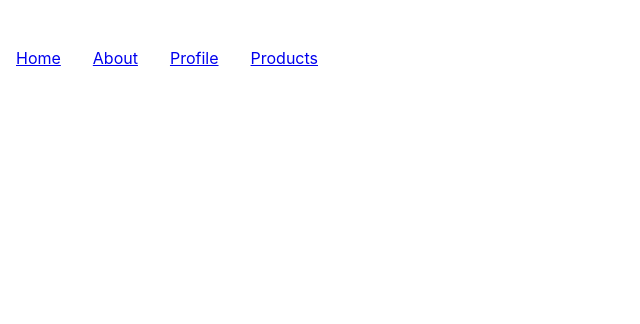
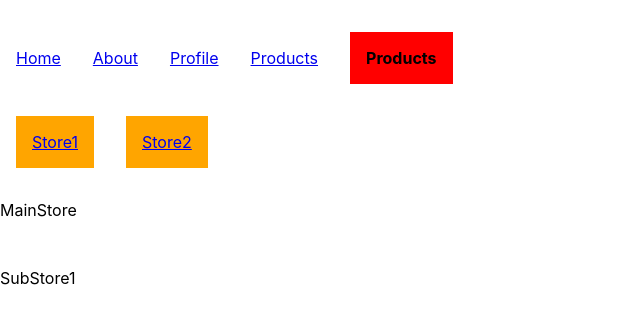
Before and after one commit to awais627/react-router-component, a React (Create React App) app in the folder my-app/: page /store/store1 in a window 1280 px wide. Shown: the top 324 px of the page, without its empty margins (0-640 px from the left). Built offline with nearby package versions, Linux system fonts and the light colour scheme.

Commit message:
Nested Routes without Map function in Component

```diff
--- /dev/null
+++ b/my-app/src/components/NextedMap.tsx
@@ -0,0 +1,20 @@
+import { Route, Routes } from "react-router-dom";
+import React, { FC } from "react";
+import { IRoutes, routes } from "./myRoutes";
+import MapMain from "./mapMain";
+
+interface IMapMainProps {
+  routes: IRoutes[];
+  FComponent: FC;
+}
+
+const Nested: FC<IMapMainProps> = ({ routes, FComponent }) => {
+  return (
+    <>
+      {routes.map(({ path, Component, route }) =>
+        route && Component == FComponent ? <MapMain routes={route} /> : ""
+      )}
+    </>
+  );
+};
+export default Nested;
--- /dev/null
+++ b/my-app/src/components/mainStore.tsx
@@ -0,0 +1,19 @@
+import { Link, Outlet } from "react-router-dom";
+import React from "react";
+import { routes } from "./myRoutes";
+import Nested from "./NextedMap";
+
+const MainStore = () => {
+  return (
+    <>
+      <nav className={"sub"}>
+        <Link to="store1">Store1</Link>
+        <Link to="store2">Store2</Link>
+      </nav>
+      <div>MainStore</div>
+      <Nested routes={routes} FComponent={MainStore} />
+      <Outlet />
+    </>
+  );
+};
+export default MainStore;
--- a/my-app/src/components/myRoutes.ts
+++ b/my-app/src/components/myRoutes.ts
@@ -6,6 +6,9 @@ import Featured from "./features";
 import Confirmed from "./confirm";
 import Profile from "./profile";
 import { FC } from "react";
+import MainStore from "./mainStore";
+import SubStore1 from "./subStore1";
+import SubStore2 from "./subStore2";
 
 export interface IRoutes {
   path: string;
@@ -44,4 +47,18 @@ export const routes: IRoutes[] = [
       },
     ],
   },
+  {
+    path: "/store/*",
+    Component: MainStore,
+    route: [
+      {
+        path: "store1",
+        Component: SubStore1,
+      },
+      {
+        path: "store2",
+        Component: SubStore2,
+      },
+    ],
+  },
 ];
--- a/my-app/src/components/navbar.tsx
+++ b/my-app/src/components/navbar.tsx
@@ -1,4 +1,4 @@
-import {NavLink} from "react-router-dom";
+import { NavLink } from "react-router-dom";
 
 const Navbar = () => {
   return (
@@ -7,7 +7,8 @@ const Navbar = () => {
       <NavLink to="./about">About</NavLink>
       <NavLink to="./profile">Profile</NavLink>
       <NavLink to="./products">Products</NavLink>
+      <NavLink to="./store">Products</NavLink>
     </>
-    )
-}
-export default Navbar
+  );
+};
+export default Navbar;
--- a/my-app/src/components/products.tsx
+++ b/my-app/src/components/products.tsx
@@ -2,6 +2,7 @@ import { Link, Outlet, Route, Routes } from "react-router-dom";
 import MapMain from "./mapMain";
 import { routes } from "./myRoutes";
 import React from "react";
+import Nested from "./NextedMap";
 
 const Products = () => {
   return (
@@ -13,9 +14,7 @@ const Products = () => {
         <Link to="featured">Features</Link>
         <Link to="new">New</Link>
       </nav>
-      {routes.map(({ path, Component, route }) =>
-        route && Component == Products ? <MapMain routes={route} /> : ""
-      )}
+      <Nested routes={routes} FComponent={Products} />
       <Outlet />
     </>
   );
--- /dev/null
+++ b/my-app/src/components/subStore1.tsx
@@ -0,0 +1,8 @@
+const SubStore1 = () => {
+  return (
+    <>
+      <div>SubStore1</div>
+    </>
+  );
+};
+export default SubStore1;
--- /dev/null
+++ b/my-app/src/components/subStore2.tsx
@@ -0,0 +1,8 @@
+const SubStore2 = () => {
+  return (
+    <>
+      <div>SubStore2</div>
+    </>
+  );
+};
+export default SubStore2;
```
Lines whose indentation alone changed are shown as unchanged.
